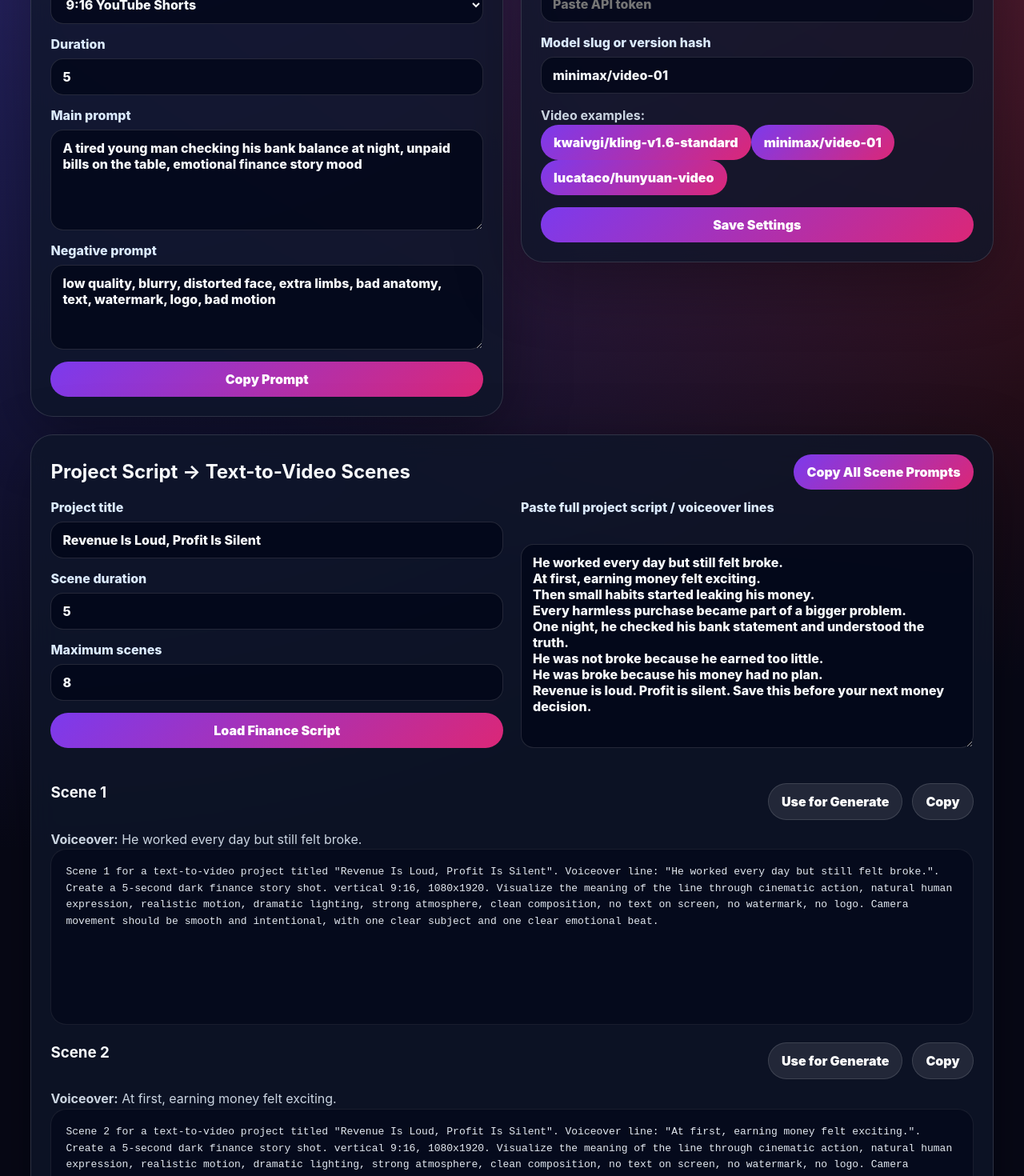
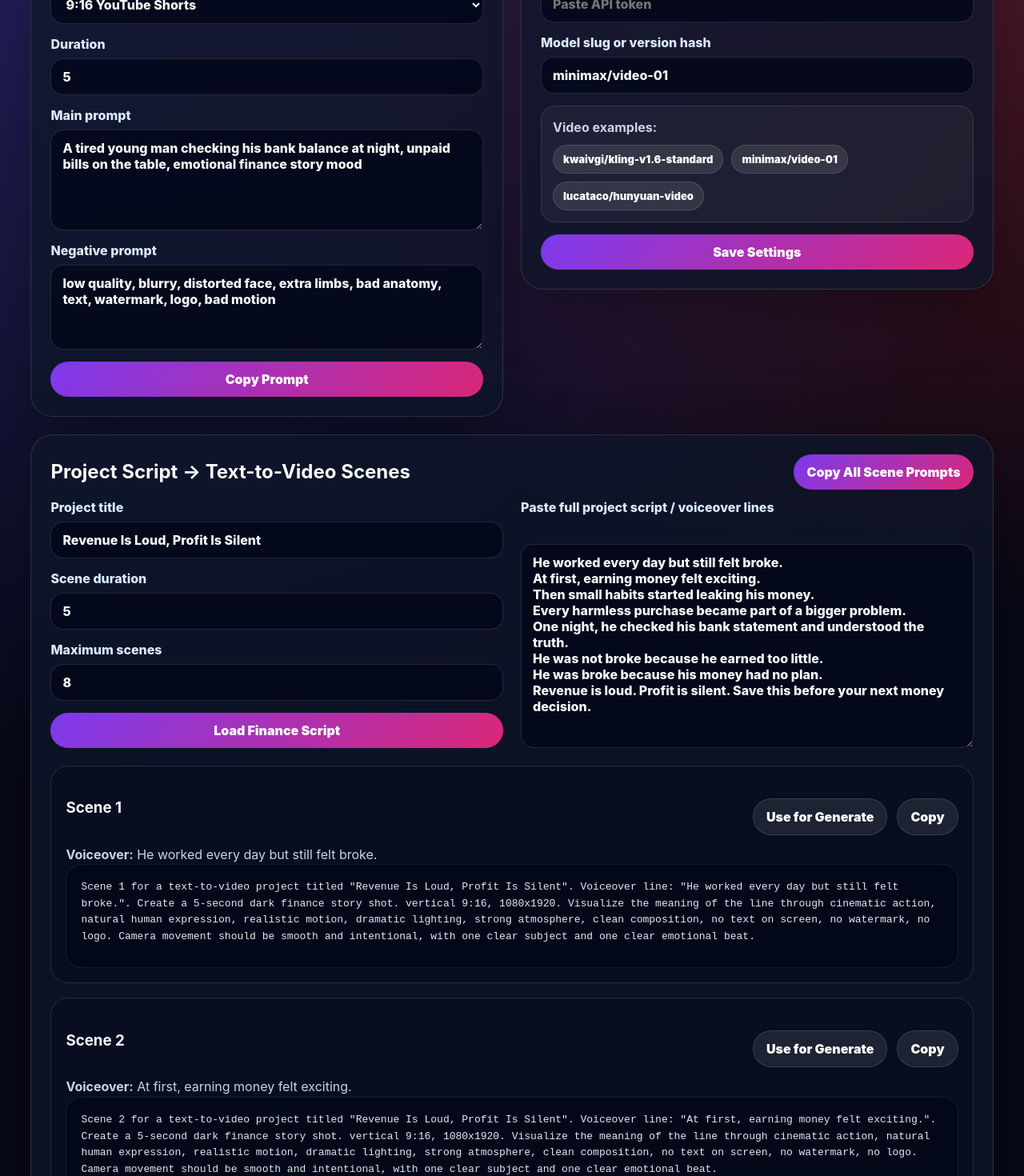
Before and after one commit to tousif001/ai-video-generator, a React (Vite) app: page / in a window 1280 px wide. Shown: the part 640-2110 px from the top of the page at 80% size. Built offline with nearby package versions, Linux system fonts and the light colour scheme.

Commit message:
Style project script scene cards

```diff
--- a/src/styles.css
+++ b/src/styles.css
@@ -40,6 +40,14 @@ pre { white-space: pre-wrap; word-break: break-word; margin: 0; color: #e2e8f0;
 .resultPanel { margin-top: 8px; }
 .generate { font-size: 16px; padding: 14px 20px; background: linear-gradient(135deg, #16a34a, #0ea5e9); }
 .docLink { background: rgba(255,255,255,.1); border: 1px solid rgba(255,255,255,.14); width: fit-content; }
+.workflow { margin: 22px 0; }
+.sceneList { display: grid; gap: 18px; margin-top: 22px; }
+.sceneCard { border: 1px solid rgba(255,255,255,.12); background: rgba(2, 6, 23, .35); border-radius: 22px; padding: 18px; }
+.sceneCard h3 { margin: 0; }
+.sceneCard pre { min-height: 130px; max-height: 300px; }
+.exampleBox { border: 1px solid rgba(255,255,255,.1); background: rgba(255,255,255,.045); padding: 14px; border-radius: 18px; }
+.exampleBtns { display: flex; flex-wrap: wrap; gap: 10px; margin-top: 10px; }
+.exampleBtns button { font-size: 13px; padding: 9px 12px; background: rgba(255,255,255,.1); border: 1px solid rgba(255,255,255,.12); }
 
 @media (max-width: 900px) {
   .hero, .grid, .wideGrid { grid-template-columns: 1fr; }
```
